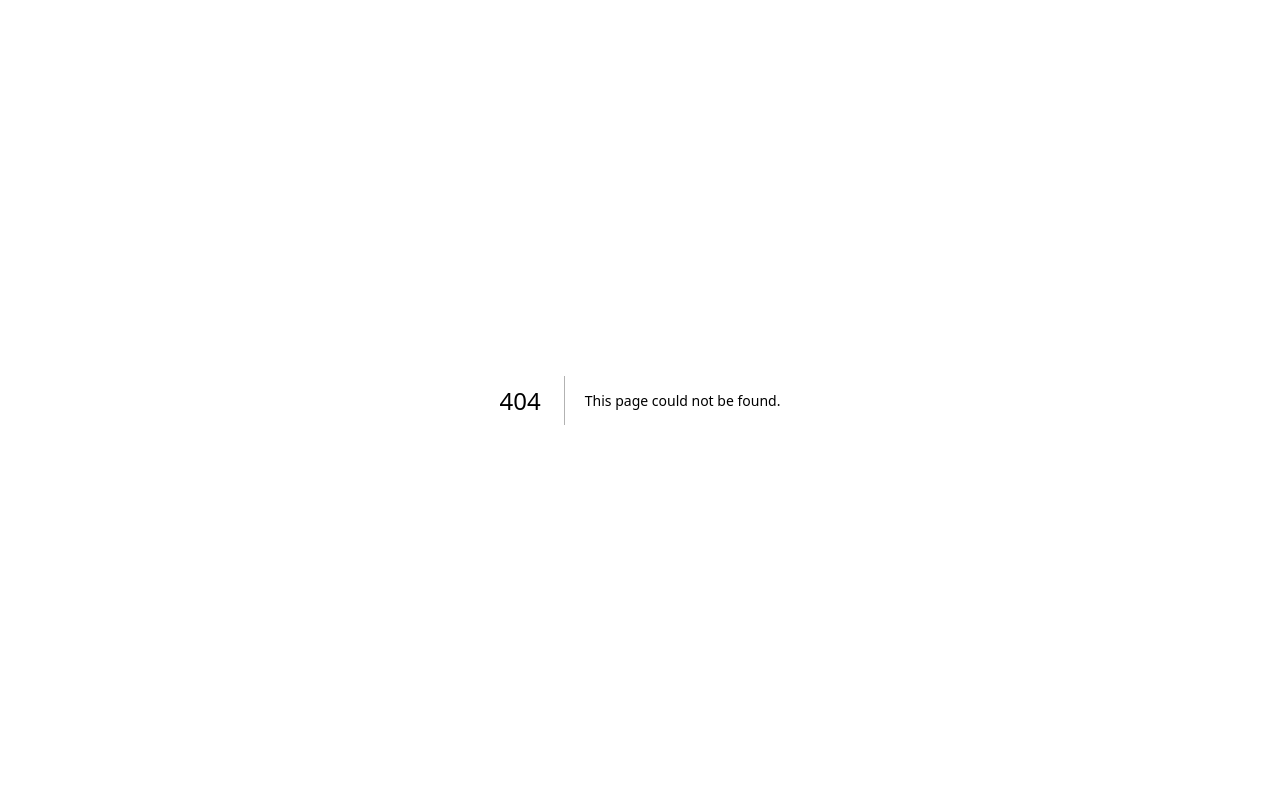
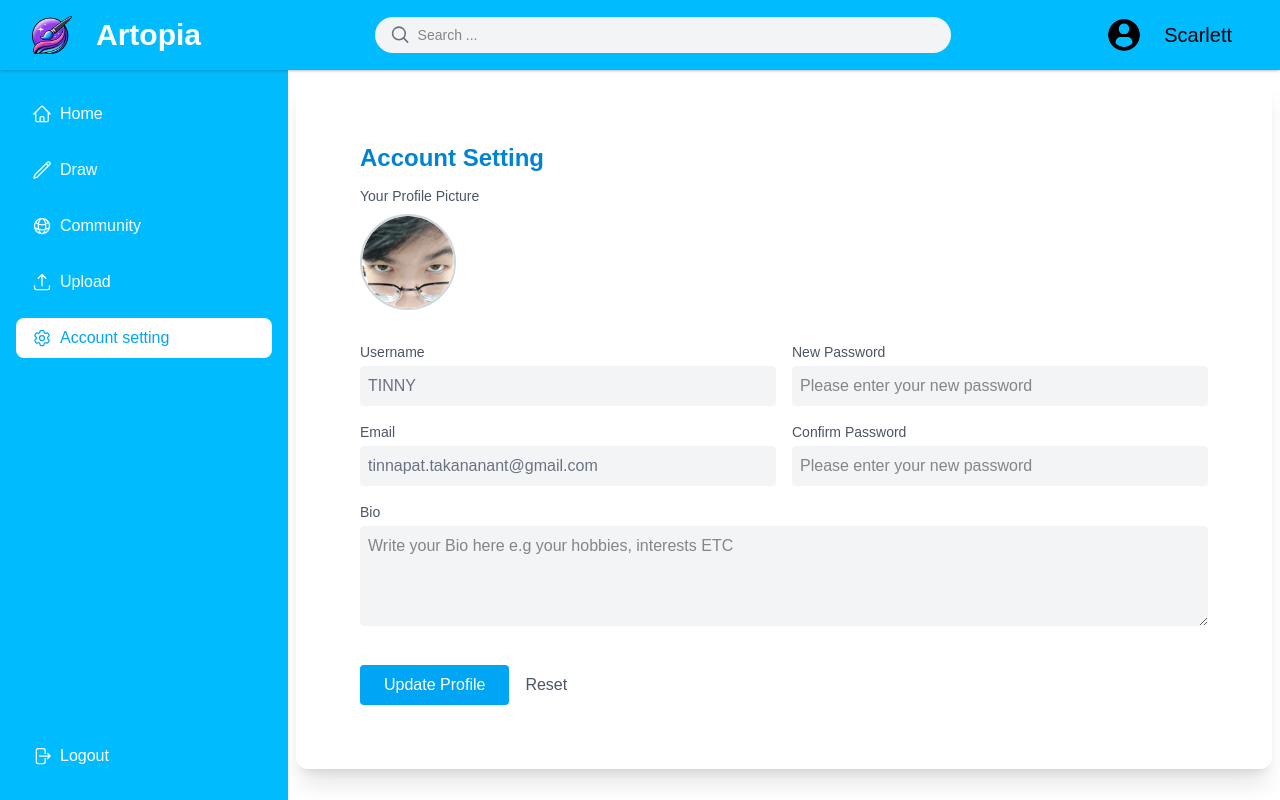
Before and after one commit to myminit/artopia-webpro, a Next.js app: page /settings in a window 1280 px wide. Before the commit this address had no page. Built offline with nearby package versions, Linux system fonts and the light colour scheme.

Commit message:
setting structure page

```diff
--- /dev/null
+++ b/app/settings/page.jsx
@@ -0,0 +1,183 @@
+"use client";
+
+import { useState } from "react";
+import Image from "next/image";
+import { CameraIcon } from "@heroicons/react/24/outline";
+import Navbar from "../../components/Navbar";
+import HeadLogo from "../../components/HeadLogo";
+
+export default function AccountSetting() {
+  const [profileImage, setProfileImage] = useState("/default-profile.jpg");
+  const [formData, setFormData] = useState({
+    username: "TINNY",
+    email: "tinnapat.takananant@gmail.com",
+    newPassword: "",
+    confirmPassword: "",
+    bio: "",
+  });
+
+  const handleChange = (e) => {
+    const { name, value } = e.target;
+    setFormData((prev) => ({ ...prev, [name]: value }));
+  };
+
+  const handleImageChange = (e) => {
+    const file = e.target.files[0];
+    if (file) {
+      const imageUrl = URL.createObjectURL(file);
+      setProfileImage(imageUrl);
+    }
+  };
+
+  const handleReset = () => {
+    setFormData({
+      username: "TINNY",
+      email: "tinnapat.takananant@gmail.com",
+      newPassword: "",
+      confirmPassword: "",
+      bio: "",
+    });
+  };
+
+  const handleSubmit = (e) => {
+    e.preventDefault();
+    console.log("Form Submitted:", formData);
+    // call API here
+  };
+
+  return (
+    <div className="min-h-screen">
+      {/* HeadLogo ด้านบน */}
+      <div className="fixed top-0 left-0 w-full h-[70px] bg-white shadow z-50">
+        <HeadLogo />
+      </div>
+
+      <div className="flex pt-[70px] h-screen">
+        {/* Navbar ด้านซ้าย */}
+        <div className="fixed top-[70px] left-0 h-[calc(100vh-70px)] w-72 bg-sky-400 z-40 shadow">
+          <Navbar />
+        </div>
+
+        {/* Main Content */}
+        <main className="ml-72 flex-1 overflow-y-auto p-2 bg-white">
+          <div className="max-w-5xl mx-auto bg-white p-16 shadow-xl rounded-xl">
+            <h2 className="text-2xl font-semibold text-sky-600 mb-3">
+              Account Setting
+            </h2>
+
+            <label className="block text-sm text-gray-600 mb-2">
+              Your Profile Picture
+            </label>
+            <div className="relative w-24 h-24 mb-8">
+              <img
+                src="/img/tin.png"
+                alt="Profile"
+                className="w-24 h-24 rounded-full object-cover border-2 border-gray-300"
+              />
+
+              {/* Overlay เมื่อ hover */}
+              <label className="absolute inset-0 rounded-full cursor-pointer group">
+                <div className="w-full h-full bg-gray-500 bg-opacity-60 rounded-full flex flex-col items-center justify-center opacity-0 group-hover:opacity-100 transition-opacity duration-300">
+                  <CameraIcon className="w-6 h-6 text-white mb-1" />
+                  <span className="text-xs text-white">Change Profile</span>
+                </div>
+                <input
+                  type="file"
+                  accept="image/*"
+                  onChange={handleImageChange}
+                  className="hidden"
+                />
+              </label>
+            </div>
+
+            <form
+              onSubmit={handleSubmit}
+              className="grid grid-cols-1 md:grid-cols-2 gap-4"
+            >
+              <div>
+                <label className="block text-sm text-gray-600 mb-1">
+                  Username
+                </label>
+                <input
+                  type="text"
+                  value={formData.username}
+                  name="username"
+                  readOnly
+                  className="w-full p-2  rounded bg-gray-100 text-gray-500"
+                />
+              </div>
+
+              <div>
+                <label className="block text-sm text-gray-600 mb-1">
+                  New Password
+                </label>
+                <input
+                  type="password"
+                  placeholder="Please enter your new password"
+                  name="newPassword"
+                  value={formData.newPassword}
+                  onChange={handleChange}
+                  className="w-full p-2  rounded bg-gray-100"
+                />
+              </div>
+
+              <div>
+                <label className="block text-sm text-gray-600 mb-1">
+                  Email
+                </label>
+                <input
+                  type="email"
+                  name="email"
+                  value={formData.email}
+                  readOnly
+                  className="w-full p-2  rounded bg-gray-100 text-gray-500"
+                />
+              </div>
+
+              <div>
+                <label className="block text-sm text-gray-600 mb-1">
+                  Confirm Password
+                </label>
+                <input
+                  type="password"
+                  placeholder="Please enter your new password"
+                  name="confirmPassword"
+                  value={formData.confirmPassword}
+                  onChange={handleChange}
+                  className="w-full p-2  rounded bg-gray-100"
+                />
+              </div>
+
+              <div className="col-span-1 md:col-span-2">
+                <label className="block text-sm text-gray-600 mb-1">Bio</label>
+                <textarea
+                  name="bio"
+                  placeholder="Write your Bio here e.g your hobbies, interests ETC"
+                  value={formData.bio}
+                  onChange={handleChange}
+                  className="w-full p-2  rounded bg-gray-100 min-h-[100px]"
+                />
+              </div>
+
+              <div className="col-span-1 md:col-span-2 flex justify-start gap-4 mt-4">
+                <button
+                  type="submit"
+                  className="bg-sky-500 text-white px-6 py-2 rounded hover:bg-sky-600 transition"
+                >
+                  Update Profile
+                </button>
+                <button
+                  type="button"
+                  onClick={handleReset}
+                  className="text-gray-600 hover:underline"
+                >
+                  Reset
+                </button>
+              </div>
+            </form>
+          </div>
+        </main>
+      </div>
+    </div>
+  );
+}
--- a/app/upload/page.jsx
+++ b/app/upload/page.jsx
@@ -41,7 +41,7 @@ export default function Upload() {
         {/* Main Content */}
         <main className="ml-72 flex-1 overflow-y-auto px-6 py-4  ">
           <div className="py-2 mx-auto">
-            <h1 className="text-3xl font-bold mb-6">Upload post</h1>
+            <h1 className="text-4xl font-bold mb-6">Upload post</h1>
 
             {/* Profile */}
             <div className="flex items-center gap-3 mb-4">
@@ -53,7 +53,7 @@ export default function Upload() {
 
             {/* Post Textarea */}
             <textarea
-              className="w-full p-6 border border-gray-300 rounded-md bg-gray-100 mb-4"
+              className="w-full p-8 border border-gray-300 rounded-md bg-gray-100 mb-4"
               placeholder="Write your post here"
               value={postText}
               onChange={(e) => setPostText(e.target.value)}
@@ -61,7 +61,7 @@ export default function Upload() {
             />
 
             {/* Image Upload */}
-            <div className="border border-gray-200 rounded-md p-10 flex flex-col items-center justify-center text-center mb-6">
+            <div className="border border-gray-200 rounded-md p-12 flex flex-col items-center justify-center text-center mb-6">
               {image ? (
                 <img
                   src={image}
@@ -86,9 +86,9 @@ export default function Upload() {
               <label htmlFor="fileUpload">
                 <button
                   type="button"
-                  className="mt-2 px-4 py-2 bg-blue-500 text-white rounded-full hover:bg-blue-600 transition inline-flex items-center gap-2"
+                  style={{ backgroundColor: "#29B3F1" }}
+                  className="mt-2 px-4 py-2 text-white rounded-full hover:opacity-90 transition"
                 >
-                  <ArrowUpTrayIcon className="w-5 h-5" />
                   Browse
                 </button>
               </label>
@@ -107,7 +107,8 @@ export default function Upload() {
                 Cancel
               </button>
               <button
-                className="w-full bg-blue-500 text-white py-2 rounded-md hover:bg-blue-600 transition"
+                style={{ backgroundColor: "#29B3F1" }}
+                className="w-full text-white py-2 rounded-md hover:opacity-90 transition"
                 onClick={handleSubmit}
               >
                 Post
```
Also changed, not shown: app/account-setting/page.jsx (deleted), app/gallery/page.jsx (deleted), public/img/tin.png (added).
